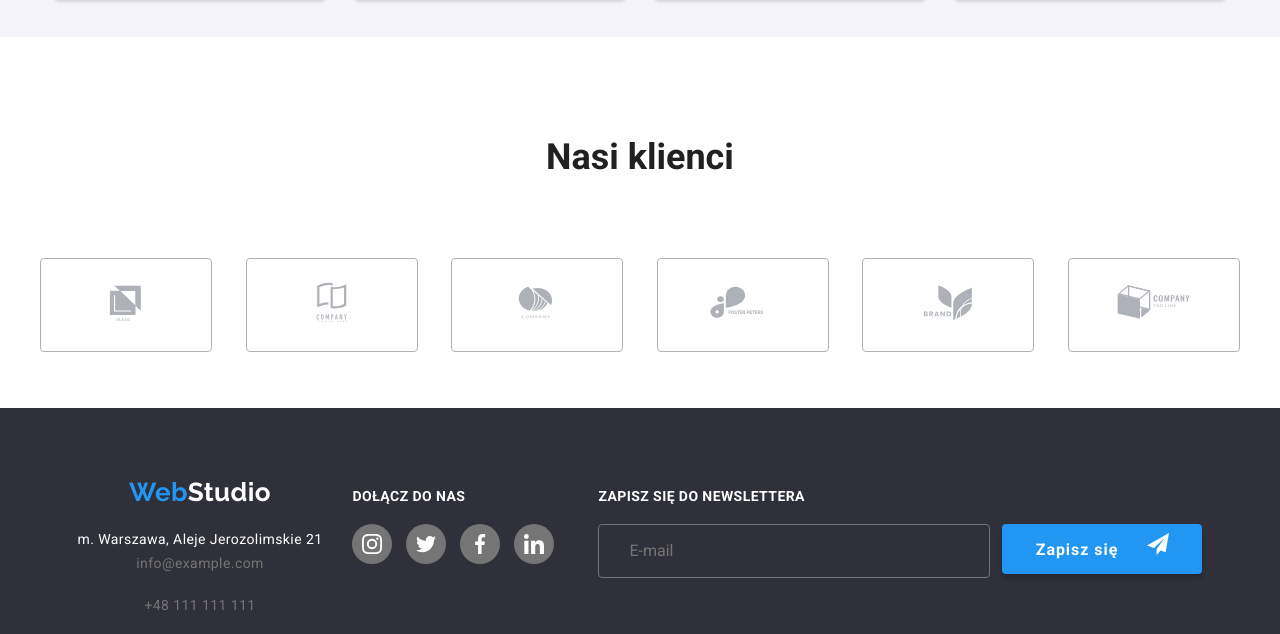
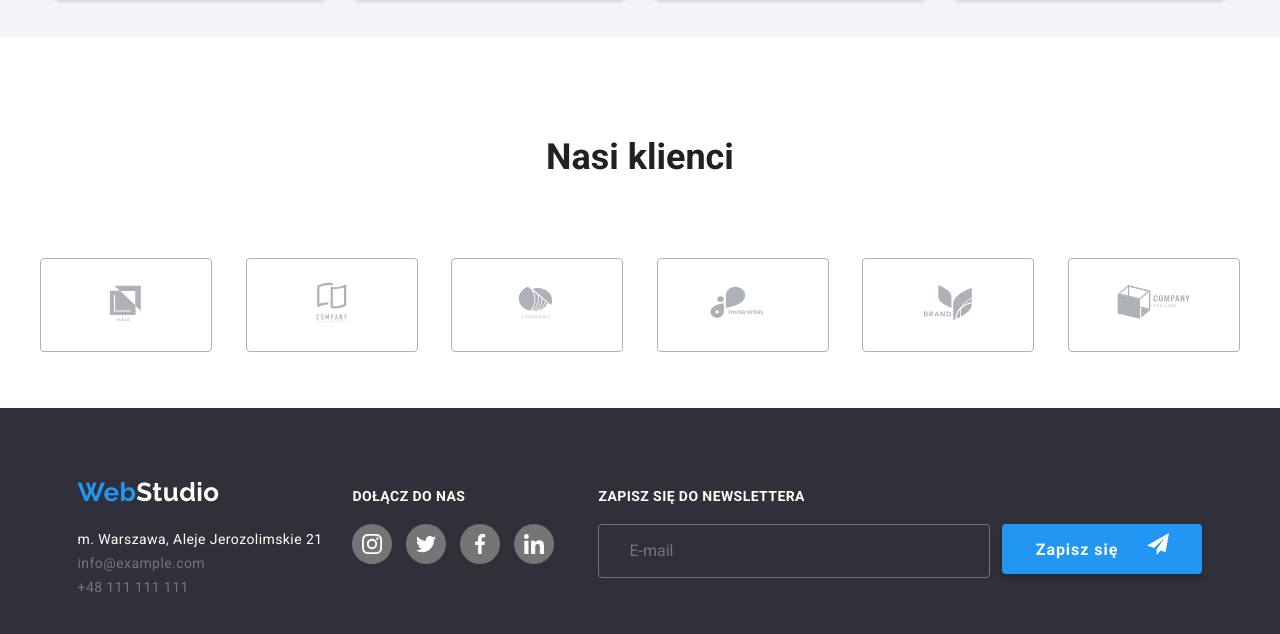
Before and after one commit to KarolinaJakubiak/goit-markup-hw-08, a plain HTML site: page index.html in a window 1280 px wide. Shown: the part 2195-2829 px from the top of the page. Drawn offline with nearby package versions, Linux system fonts and the light colour scheme; a script that the page names is missing.

Commit message:
footer desktop changes

```diff
--- a/sass/components/_footer_contact.scss
+++ b/sass/components/_footer_contact.scss
@@ -37,6 +37,10 @@
     justify-content: center;
     align-items: center;
     align-content: center;
+
+    @include desktop {
+        display: block;
+    }
 }
 .footer-logo {
     font-family: var(--secondary-font);
@@ -47,7 +51,6 @@
     line-height: 1.2;
     letter-spacing: 0.42px;
     text-align: center;
-
 
 
 }
@@ -65,10 +68,7 @@
     @include mobile {
         text-align: center;
     }
-    @include tablet {
-        align-items: center;
-        justify-content: center;
-    }
+
 }
 .footer-link {
     color: var(--mouse);
@@ -80,9 +80,7 @@
     text-align: center;
 
 
-    @include tablet {
-        align-items: center;
-    }
+
 
     &:hover,
     &:focus,
```
Also changed, not shown: css/main.min.css, 1 other file.
